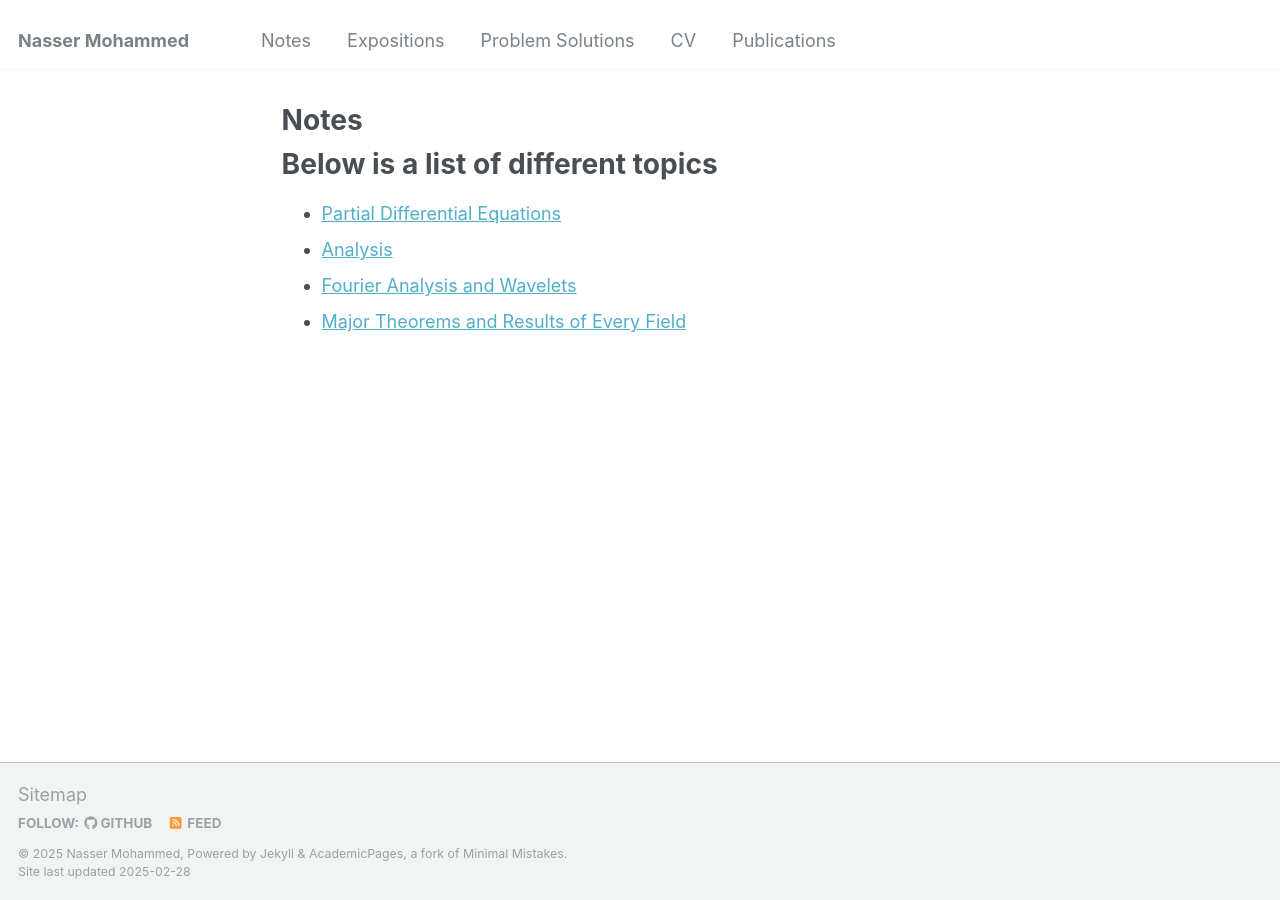
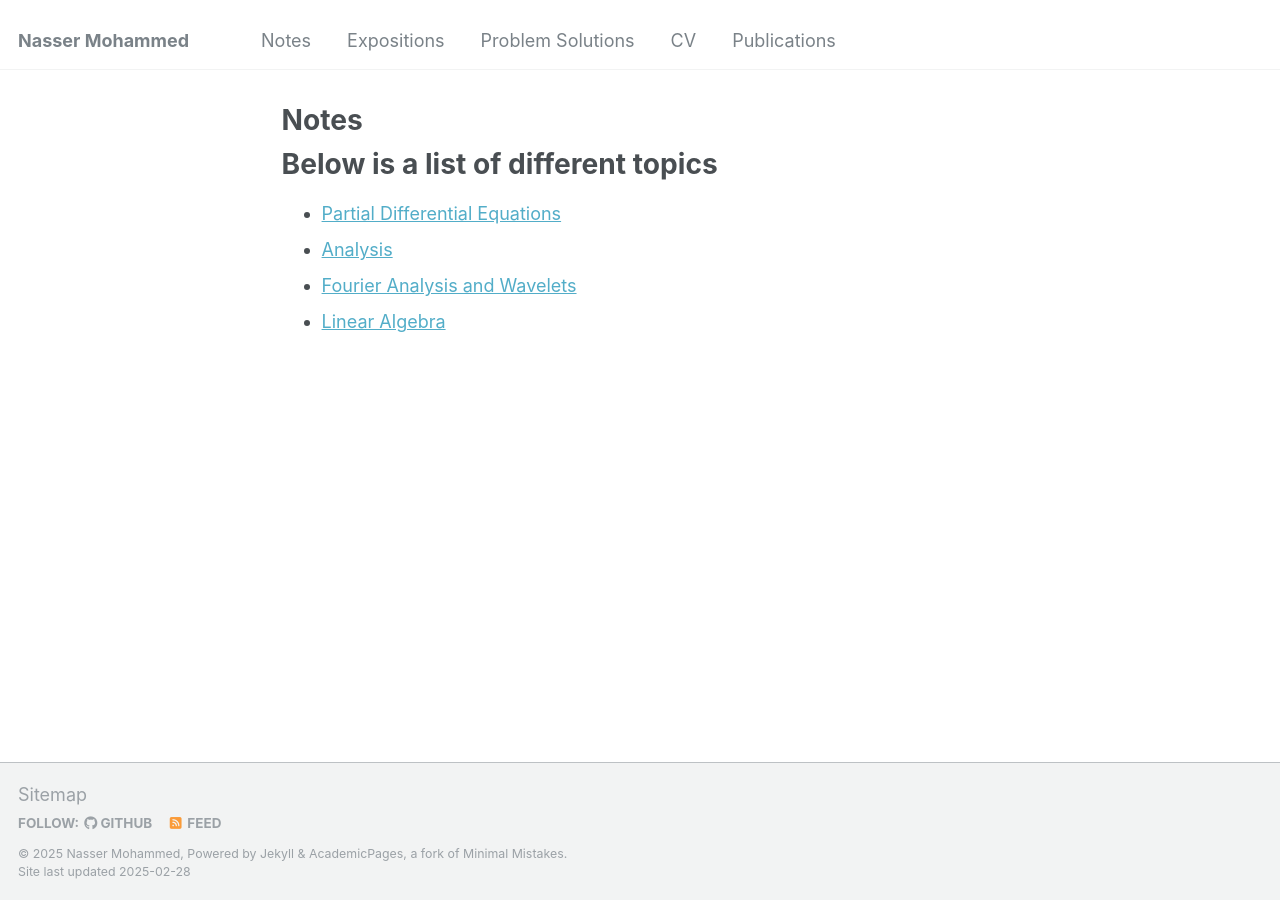
Before and after one commit to Nasser-Mohammed/Nasser-Mohammed.github.io, a Jekyll site: the page built from _pages/notes.md, in a window 1280 px wide. Built offline with Jekyll 4.4.1, drawn with Linux system fonts in a browser that asks for light colours.

Commit message:
Update notes.md

```diff
--- a/_pages/notes.md
+++ b/_pages/notes.md
@@ -14,4 +14,4 @@ Below is a list of different topics
 - [Partial Differential Equations](/notes/pde/nav.md)
 - [Analysis](/notes/analysis/nav.md)
 - [Fourier Analysis and Wavelets](/notes/Fourier-Analysis/nav.md)
-- [Major Theorems and Results of Every Field](/notes/major-results/nav.md)
+- [Linear Algebra](/notes/linear-algebra/nav.md)
```
